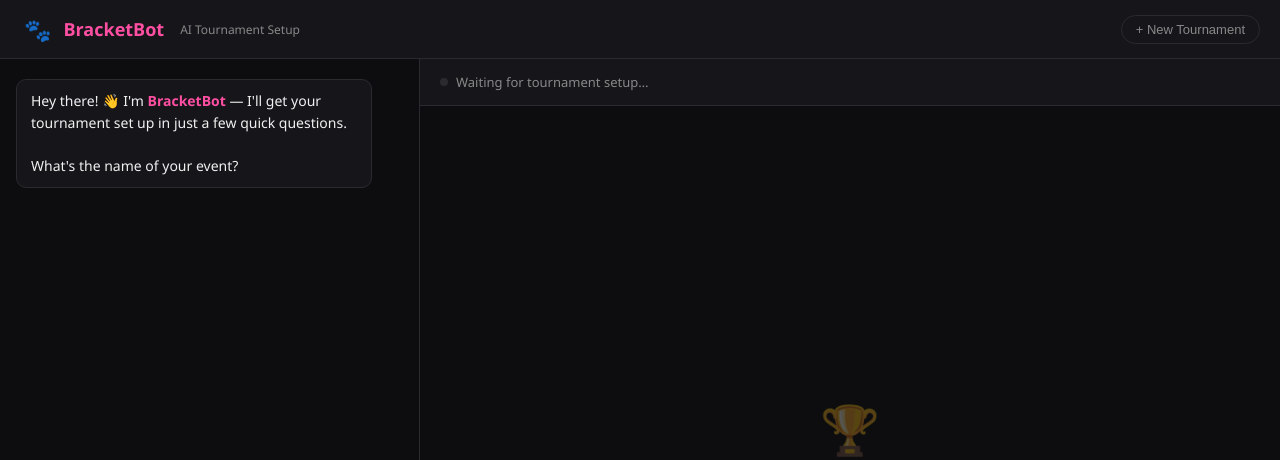
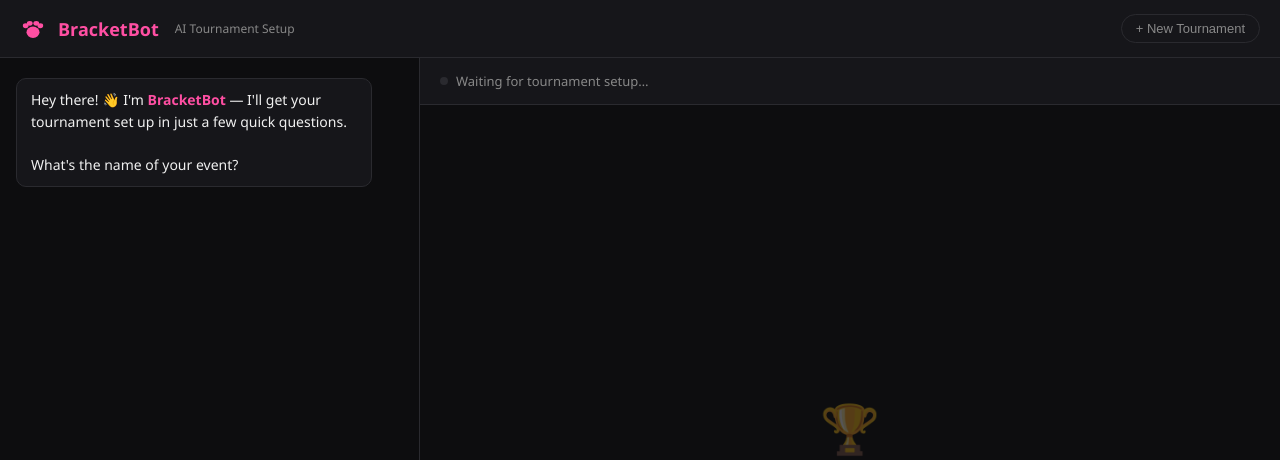
Before and after one commit to JVelezFD/Kag-bracketbot, a Flask app: page / in a window 1280 px wide. Shown: the top 460 px of the page. Run offline with Flask 3, Linux system fonts and the light colour scheme; some libraries are stand-ins or nearby versions.

Commit message:
Fix pink paw SVG in header

```diff
--- a/agent/templates/index.html
+++ b/agent/templates/index.html
@@ -535,7 +535,19 @@
   </head>
   <body>
     <header>
-      <span style="font-size: 22px">🐾</span>
+      <svg
+        width="26"
+        height="26"
+        viewBox="0 0 32 32"
+        fill="#FF4FA3"
+        style="flex-shrink: 0"
+      >
+        <ellipse cx="16" cy="20" rx="8" ry="7" />
+        <ellipse cx="7" cy="12" rx="3.5" ry="3" />
+        <ellipse cx="12" cy="9" rx="3.5" ry="3" />
+        <ellipse cx="20" cy="9" rx="3.5" ry="3" />
+        <ellipse cx="25" cy="12" rx="3.5" ry="3" />
+      </svg>
       <h1>BracketBot</h1>
       <span>AI Tournament Setup</span>
       <button class="new-btn" onclick="newTournament()">
```
